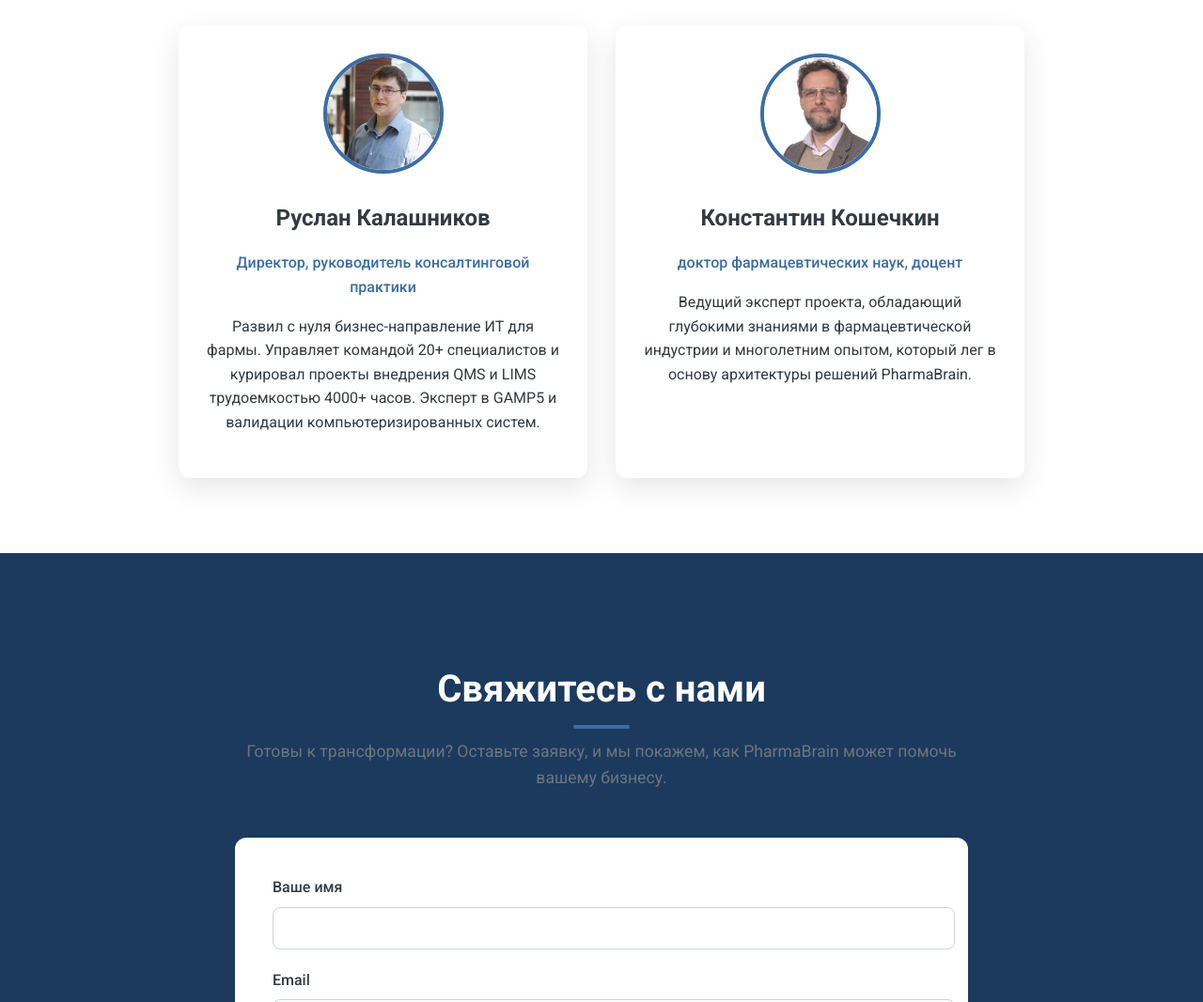
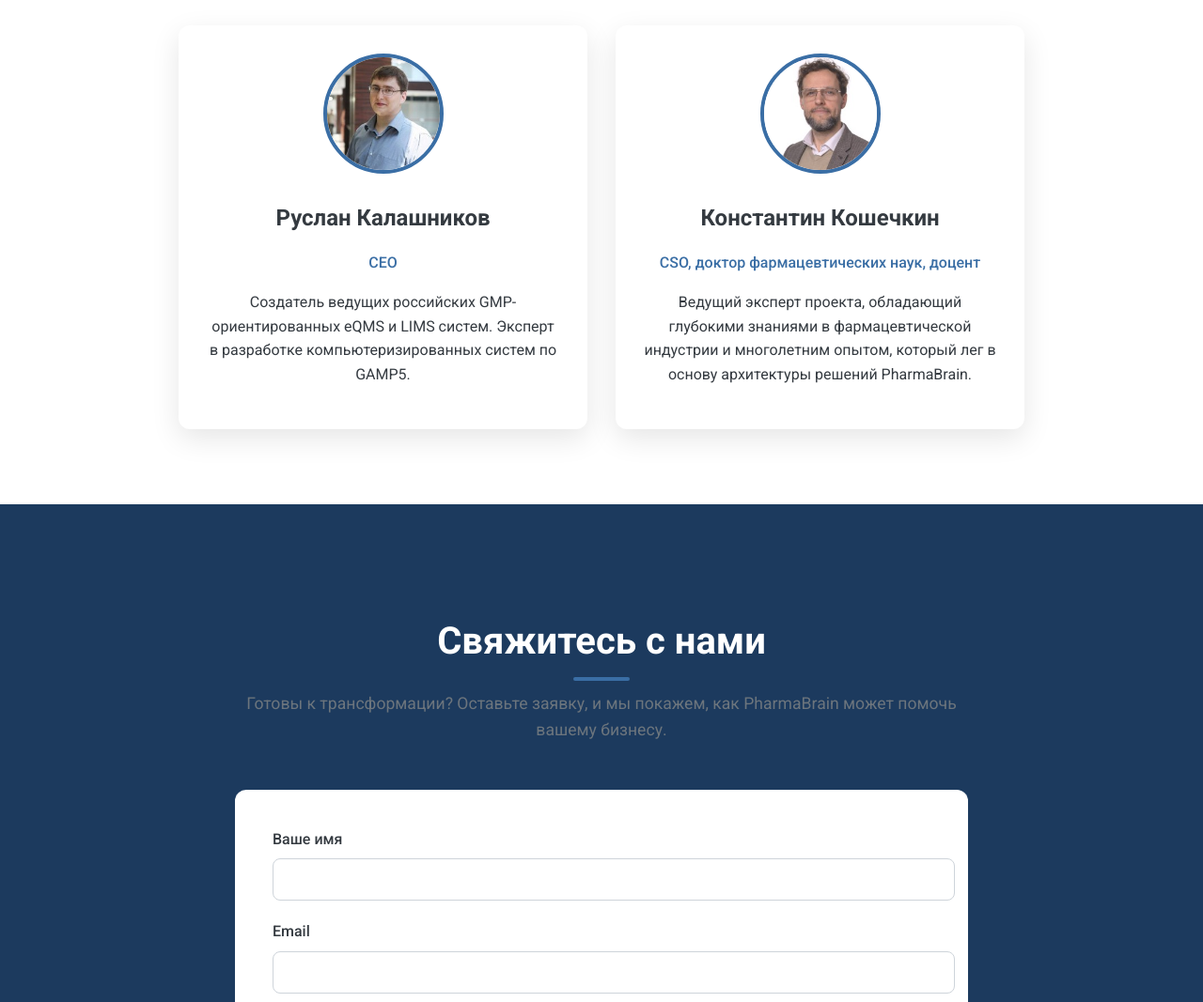
Before and after one commit to Kosh147/pharmabrain-site, a plain HTML site: page index.html in a window 1280 px wide. Shown: the part 2774-3841 px from the top of the page at 94% size. Drawn offline with Linux system fonts and the light colour scheme.

Commit message:
Update index.html
Обновил данные о команде

```diff
--- a/index.html
+++ b/index.html
@@ -658,13 +658,13 @@
             <div class="team-card">
                 <img src="1517584992362.jpeg" alt="Фото Руслана Калашникова">
                 <h3>Руслан Калашников</h3>
-                <p class="title">Директор, руководитель консалтинговой практики</p>
-                <p class="description">Развил с нуля бизнес-направление ИТ для фармы. Управляет командой 20+ специалистов и курировал проекты внедрения QMS и LIMS трудоемкостью 4000+ часов. Эксперт в GAMP5 и валидации компьютеризированных систем.</p>
+                <p class="title">CEO</p>
+                <p class="description">Создатель ведущих российских GMP-ориентированных eQMS и LIMS систем. Эксперт в разработке компьютеризированных систем по GAMP5.</p>
             </div>
             <div class="team-card">
                 <img src="1743798159307.jpeg" alt="Фото Константина Кошечкина">
                 <h3>Константин Кошечкин</h3>
-                <p class="title">доктор фармацевтических наук, доцент</p>
+                <p class="title">CSO, доктор фармацевтических наук, доцент</p>
                 <p class="description">Ведущий эксперт проекта, обладающий глубокими знаниями в фармацевтической индустрии и многолетним опытом, который лег в основу архитектуры решений PharmaBrain.</p>
             </div>
 
```
